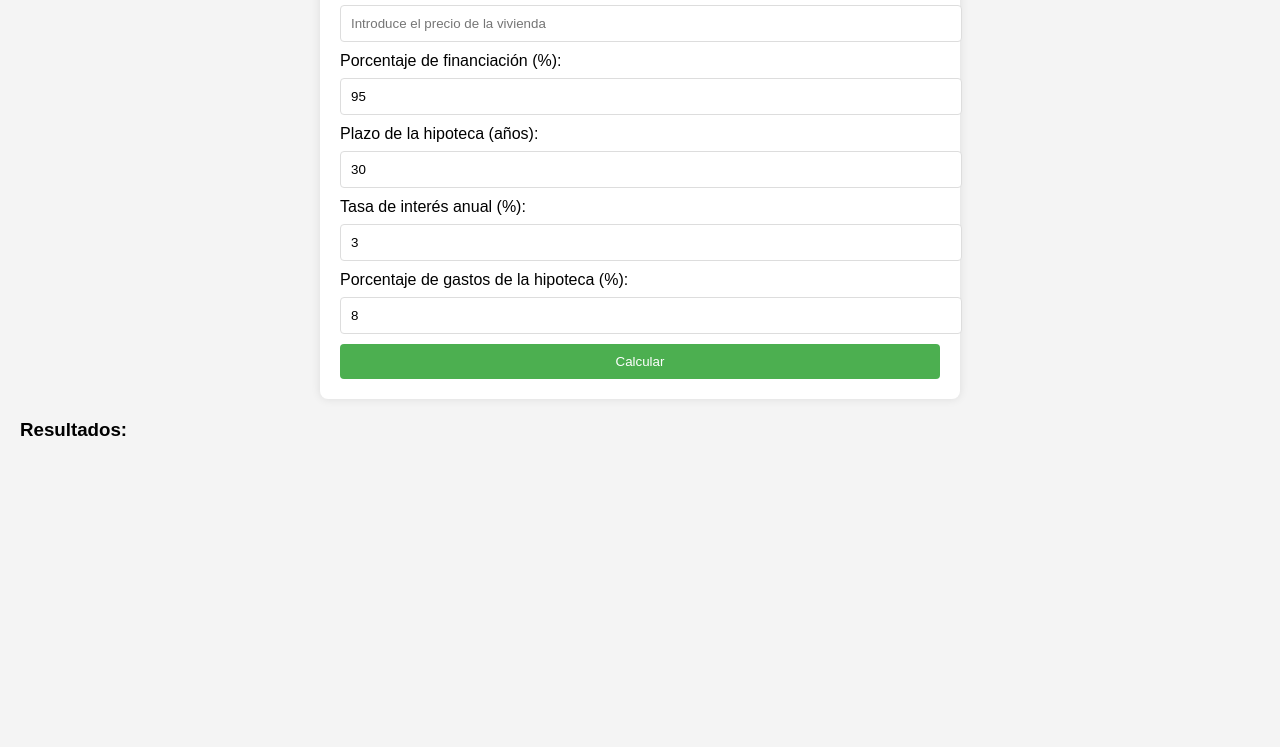
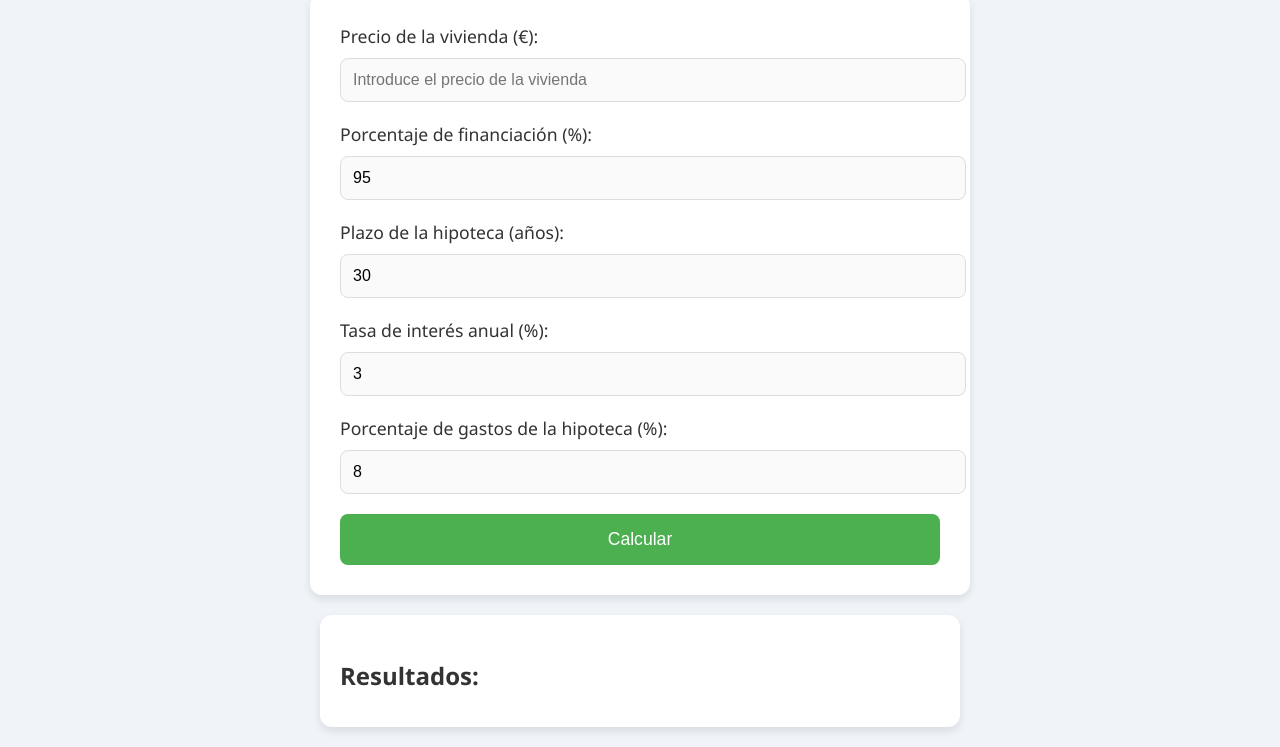
Before and after one commit to Conner1234567/simulador-hipoteca, a plain HTML site: page index.html in a window 1280 px wide. Shown: the part 121-868 px from the top of the page. Before the commit the page ends 800 px from the top, so only its background shows below. Drawn offline with Linux system fonts and the light colour scheme.

Commit message:
Update style.css

```diff
--- a/style.css
+++ b/style.css
@@ -1,45 +1,97 @@
+/* Estilos generales */
 body {
-    font-family: Arial, sans-serif;
-    margin: 20px;
-    background-color: #f4f4f4;
+    font-family: 'Segoe UI', Tahoma, Geneva, Verdana, sans-serif;
+    margin: 0;
+    padding: 0;
+    background-color: #f0f4f8;
 }
+
+/* Título */
 h1 {
+    background-color: #4CAF50;
+    color: white;
+    padding: 20px;
     text-align: center;
+    margin: 0;
+    font-size: 2.5rem;
 }
+
+/* Contenedor de formulario */
 .form-container {
     background-color: white;
-    padding: 20px;
-    border-radius: 8px;
-    box-shadow: 0 0 10px rgba(0, 0, 0, 0.1);
+    padding: 30px;
+    border-radius: 12px;
+    box-shadow: 0 4px 8px rgba(0, 0, 0, 0.1);
+    width: 100%;
     max-width: 600px;
-    margin: 0 auto;
+    margin: 20px auto;
 }
+
+/* Estilo para las etiquetas y campos */
 .form-container label {
     display: block;
-    margin-bottom: 8px;
+    font-size: 1.1rem;
+    margin-bottom: 10px;
+    color: #333;
 }
+
 .form-container input {
     width: 100%;
-    padding: 10px;
-    margin-bottom: 10px;
+    padding: 12px;
+    margin-bottom: 20px;
+    border-radius: 8px;
     border: 1px solid #ddd;
-    border-radius: 4px;
+    font-size: 1rem;
+    background-color: #fafafa;
 }
+
+.form-container input:focus {
+    outline: none;
+    border-color: #4CAF50;
+    background-color: #fff;
+}
+
+/* Estilo para el botón */
 .form-container button {
     background-color: #4CAF50;
     color: white;
-    padding: 10px;
+    font-size: 1.1rem;
+    padding: 15px;
     border: none;
-    border-radius: 4px;
+    border-radius: 8px;
+    width: 100%;
     cursor: pointer;
-    width: 100%;
 }
+
 .form-container button:hover {
     background-color: #45a049;
 }
+
+/* Contenedor de resultados */
 .result-container {
-    margin-top: 20px;
+    background-color: white;
+    padding: 20px;
+    border-radius: 12px;
+    box-shadow: 0 4px 8px rgba(0, 0, 0, 0.1);
+    width: 100%;
+    max-width: 600px;
+    margin: 20px auto;
+    font-size: 1.2rem;
 }
+
+.result-container h3 {
+    margin-bottom: 15px;
+    font-size: 1.5rem;
+    color: #333;
+}
+
 .result-container p {
-    font-size: 18px;
+    margin: 10px 0;
+    font-size: 1.1rem;
+    color: #444;
 }
+
+.result-container p:last-child {
+    font-weight: bold;
+    color: #2c3e50;
+}
```
